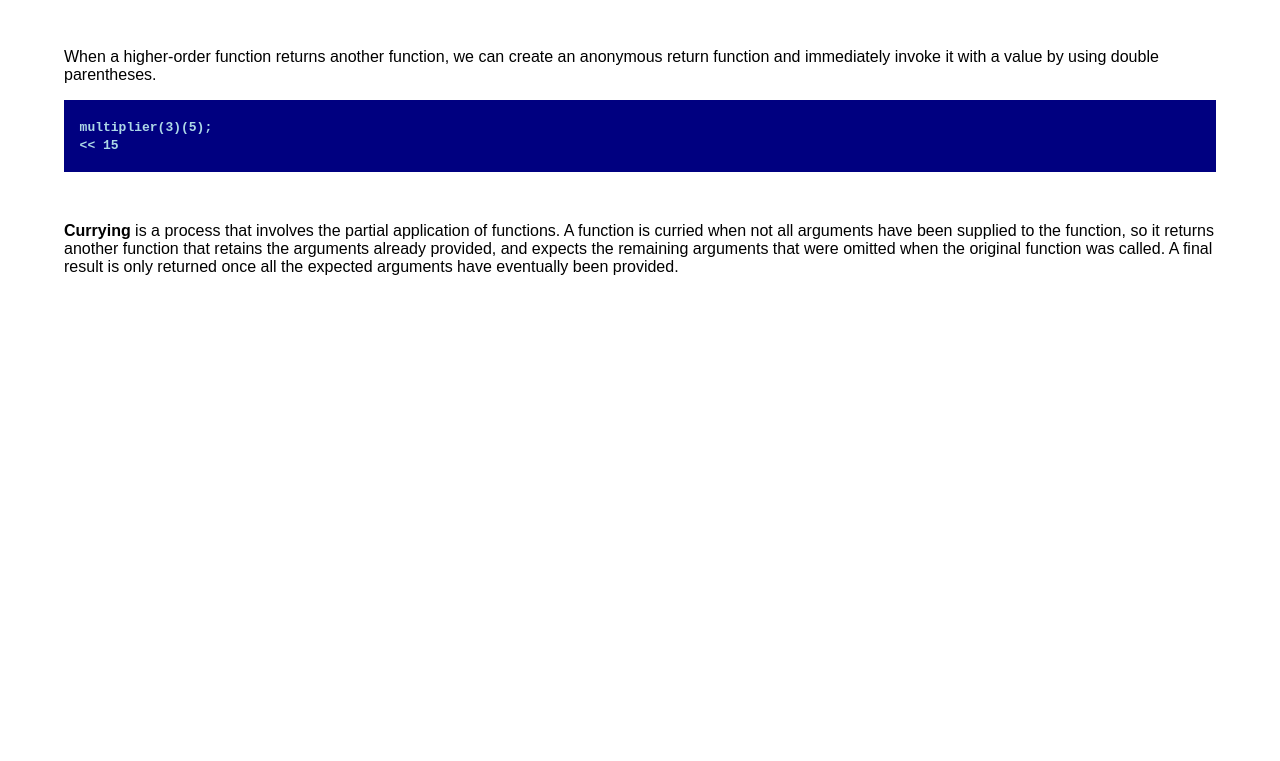
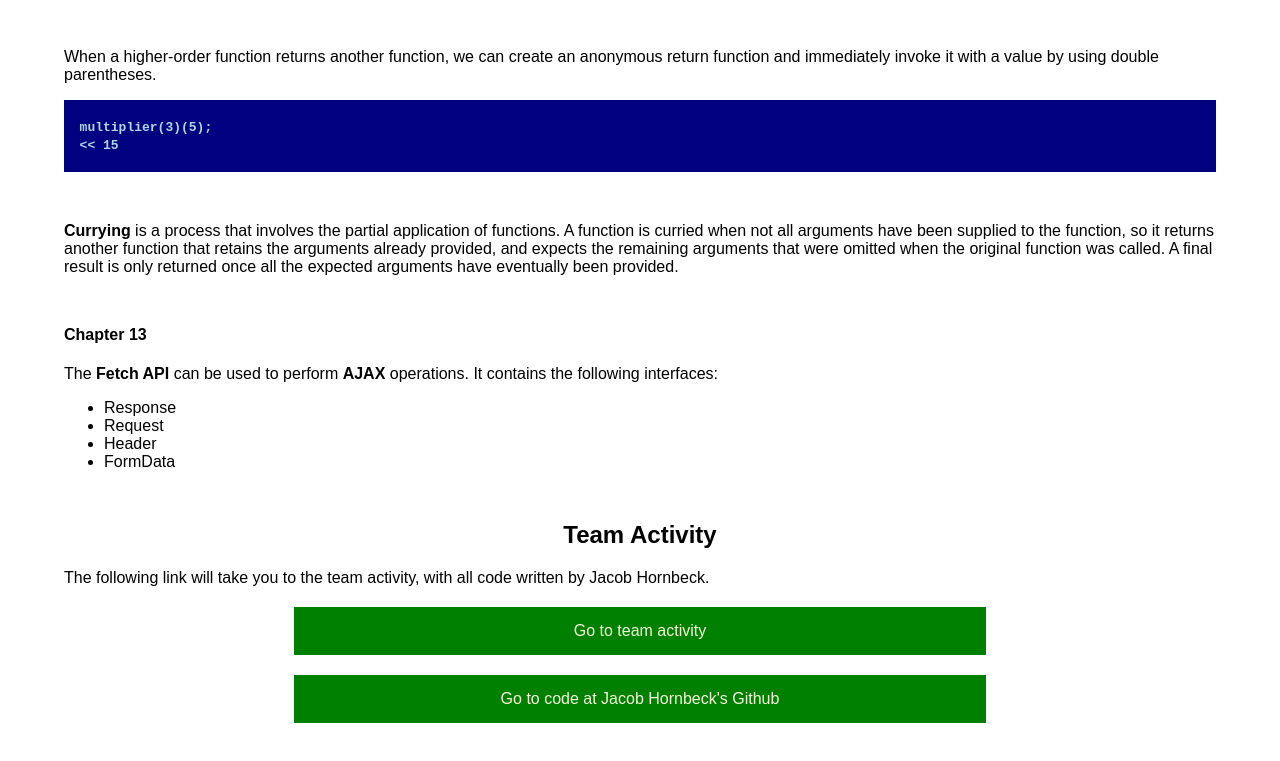
Before and after one commit to polsongarrett/WDD330_Spring2021, a plain HTML site: page week07/index.html in a window 1280 px wide. Shown: the part 3360-4121 px from the top of the page. Before the commit the page ends 3736 px from the top, so only its background shows below. Drawn offline with Linux system fonts and the light colour scheme.

Commit message:
Completed team activity

```diff
--- a/styles/week.css
+++ b/styles/week.css
@@ -64,6 +64,13 @@ nav {
   margin-bottom: 20px;
 }
 
+.center {
+  display: block;
+  text-align: center;
+  margin-left: 20%;
+  margin-right: 20%
+}
+
 /* scrollbar */
 ::-webkit-scrollbar {
   width: 0px !important;
--- a/week07/index.html
+++ b/week07/index.html
@@ -233,13 +233,37 @@
   << 15
         </code></pre>
         <!-- HTML displayed as code snippet -->
+
+        <p><b>Currying</b> is a process that involves the partial application of functions. A function is curried when not all arguments have
+          been supplied to the function, so it returns another function that retains the arguments already provided, and expects the remaining
+          arguments that were omitted when the original function was called. A final result is only returned once all the expected arguments
+          have eventually been provided.
+        </p>
       </section>
 
-      <p><b>Currying</b> is a process that involves the partial application of functions. A function is curried when not all arguments have
-        been supplied to the function, so it returns another function that retains the arguments already provided, and expects the remaining
-        arguments that were omitted when the original function was called. A final result is only returned once all the expected arguments
-        have eventually been provided.
-      </p>
+      <section>
+        <h4>Chapter 13</h4>
+
+        <p>
+          The <b>Fetch API</b> can be used to perform <b>AJAX</b> operations. It contains the following interfaces:
+        <ul>
+          <li>Response</li>
+          <li>Request</li>
+          <li>Header</li>
+          <li>FormData</li>
+        </ul>
+      </section>
+    </section>
+
+    <section>
+      <h2>Team Activity</h2>
+      <p>The following link will take you to the team activity, with all code written by Jacob Hornbeck.</p>
+      <div class='btn-container'>
+        <a class="center" href='teamActivity/teamActivity.html'>Go to team activity</a>
+      </div>
+      <div class='btn-container'>
+        <a class="center" href='https://github.com/JacobHornbeck/JacobHornbeck.github.io/tree/master/wdd330/week7/team-activity'>Go to code at Jacob Hornbeck's Github</a>
+      </div>
     </section>
   </main>
 
```
Also changed, not shown: week06/index.html (+0 -1 lines).
